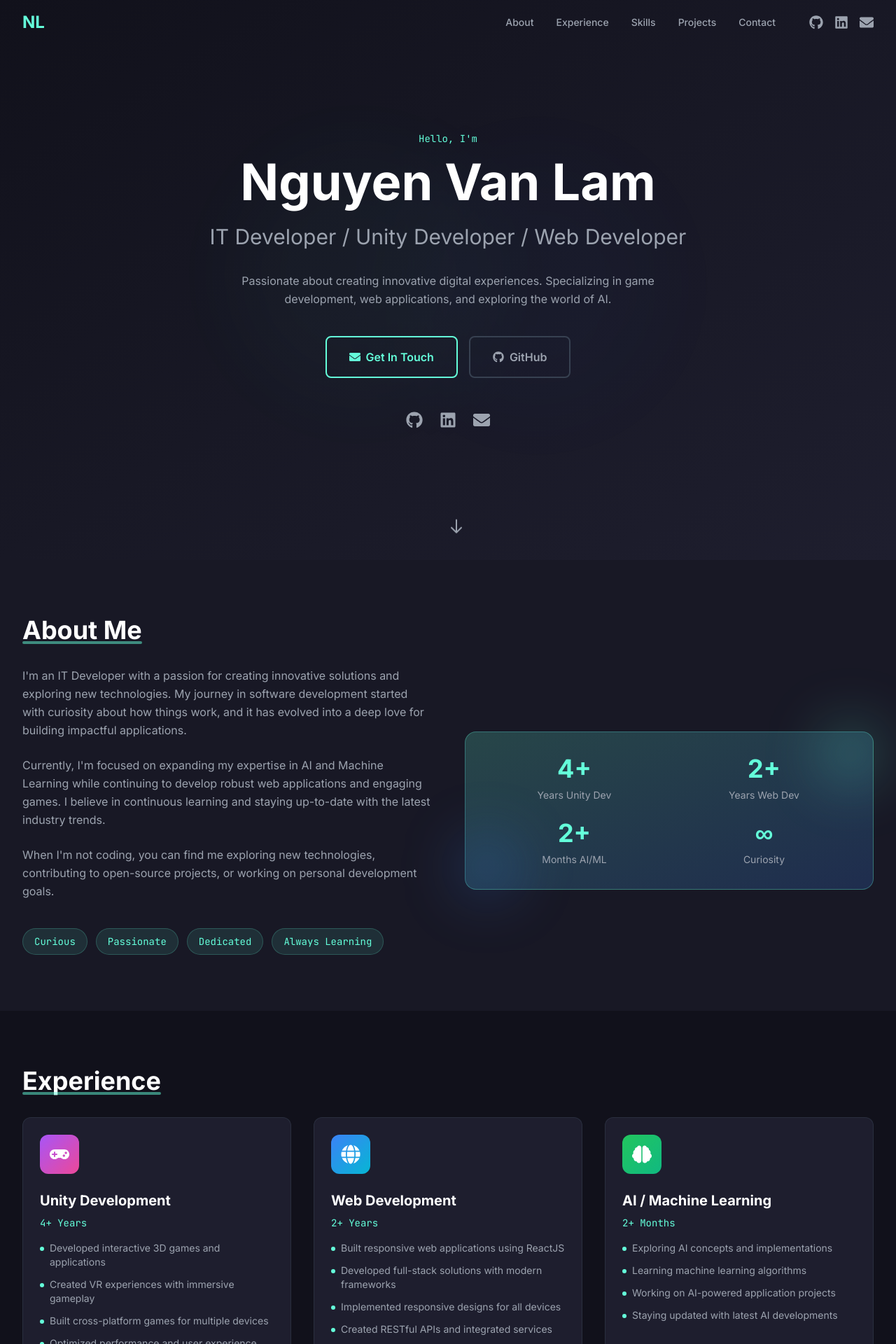
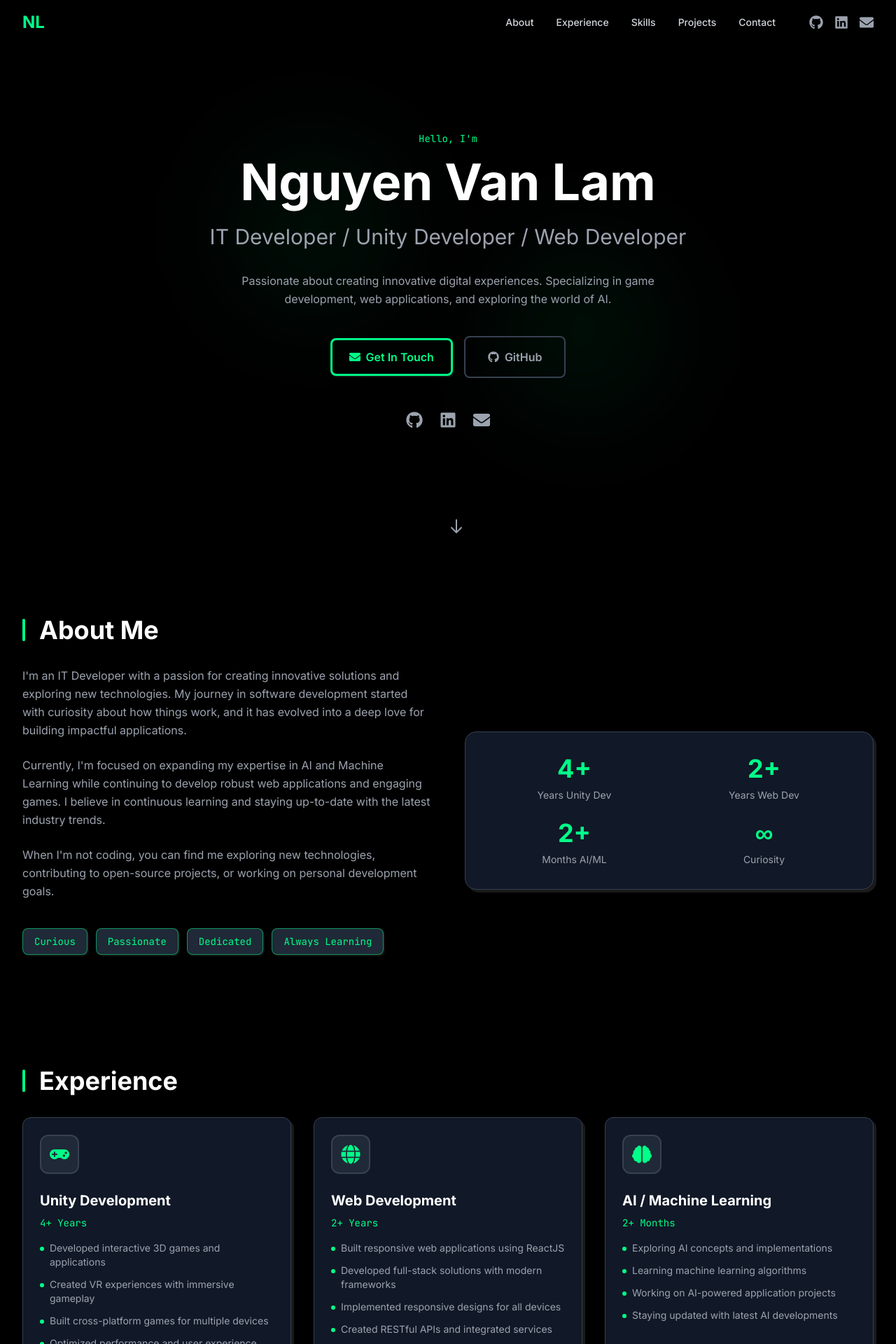
Before and after one commit to nguyenvanlamm/profile, a React (Vite) app: page / in a window 1280 px wide. Shown: the top 1920 px of the page at 70% size. Built offline with nearby package versions, Linux system fonts and the light colour scheme.

Commit message:
Update UI web

```diff
--- a/src/App.jsx
+++ b/src/App.jsx
@@ -9,7 +9,7 @@ import ScrollToTop from './components/ScrollToTop';
 
 function App() {
   return (
-    <div className="bg-dark-300 min-h-screen">
+    <div className="bg-black min-h-screen">
       <Navbar />
       <main>
         <Hero />
--- a/src/components/About.jsx
+++ b/src/components/About.jsx
@@ -1,6 +1,6 @@
 const About = () => {
   return (
-    <section id="about" className="py-20 bg-dark-200">
+    <section id="about" className="py-20 bg-black">
       <div className="max-w-7xl mx-auto px-4 sm:px-6 lg:px-8">
         <h2 className="section-title">About Me</h2>
 
@@ -22,23 +22,23 @@ const About = () => {
             </p>
 
             <div className="flex flex-wrap gap-3 pt-4">
-              <span className="px-4 py-2 bg-accent/10 text-accent rounded-full text-sm font-mono border border-accent/20">
+              <span className="skill-tag">
                 Curious
               </span>
-              <span className="px-4 py-2 bg-accent/10 text-accent rounded-full text-sm font-mono border border-accent/20">
+              <span className="skill-tag">
                 Passionate
               </span>
-              <span className="px-4 py-2 bg-accent/10 text-accent rounded-full text-sm font-mono border border-accent/20">
+              <span className="skill-tag">
                 Dedicated
               </span>
-              <span className="px-4 py-2 bg-accent/10 text-accent rounded-full text-sm font-mono border border-accent/20">
+              <span className="skill-tag">
                 Always Learning
               </span>
             </div>
           </div>
 
           <div className="relative">
-            <div className="bg-gradient-to-br from-accent/20 to-blue-500/20 rounded-2xl p-8 border border-accent/30">
+            <div className="bg-gray-900 rounded-2xl p-8 border border-gray-700 shadow-3d">
               <div className="grid grid-cols-2 gap-6">
                 <div className="text-center">
                   <div className="text-4xl font-bold text-accent mb-2">4+</div>
@@ -58,9 +58,6 @@ const About = () => {
                 </div>
               </div>
             </div>
-
-            <div className="absolute -top-4 -right-4 w-24 h-24 bg-accent/20 rounded-full blur-2xl" />
-            <div className="absolute -bottom-4 -left-4 w-24 h-24 bg-blue-500/20 rounded-full blur-2xl" />
           </div>
         </div>
       </div>
--- a/src/components/Experience.jsx
+++ b/src/components/Experience.jsx
@@ -11,7 +11,6 @@ const experiences = [
       'Built cross-platform games for multiple devices',
       'Optimized performance and user experience',
     ],
-    color: 'from-purple-500 to-pink-500',
   },
   {
     icon: FaGlobe,
@@ -23,7 +22,6 @@ const experiences = [
       'Implemented responsive designs for all devices',
       'Created RESTful APIs and integrated services',
     ],
-    color: 'from-blue-500 to-cyan-500',
   },
   {
     icon: FaBrain,
@@ -35,13 +33,12 @@ const experiences = [
       'Working on AI-powered application projects',
       'Staying updated with latest AI developments',
     ],
-    color: 'from-green-500 to-emerald-500',
   },
 ];
 
 const Experience = () => {
   return (
-    <section id="experience" className="py-20 bg-dark-300">
+    <section id="experience" className="py-20 bg-black">
       <div className="max-w-7xl mx-auto px-4 sm:px-6 lg:px-8">
         <h2 className="section-title">Experience</h2>
 
@@ -52,10 +49,10 @@ const Experience = () => {
               className="card group"
               style={{ animationDelay: `${index * 0.1}s` }}
             >
-              <div className={`w-14 h-14 rounded-xl bg-gradient-to-br ${exp.color}
+              <div className="w-14 h-14 rounded-xl bg-gray-800 border-2 border-gray-700
                               flex items-center justify-center mb-6
-                              group-hover:scale-110 transition-transform duration-300`}>
-                <exp.icon className="w-7 h-7 text-white" />
+                              group-hover:border-accent group-hover:-translate-y-1 transition-all duration-300">
+                <exp.icon className="w-7 h-7 text-accent" />
               </div>
 
               <h3 className="text-xl font-bold text-white mb-2">{exp.title}</h3>
--- a/src/components/Hero.jsx
+++ b/src/components/Hero.jsx
@@ -1,12 +1,11 @@
-import { FaGithub, FaLinkedin, FaEnvelope, FaDownload } from 'react-icons/fa';
+import { FaGithub, FaLinkedin, FaEnvelope } from 'react-icons/fa';
 
 const Hero = () => {
   return (
-    <section id="home" className="min-h-screen flex items-center justify-center relative overflow-hidden">
-      <div className="absolute inset-0 bg-gradient-to-br from-dark-300 via-dark-200 to-dark-100" />
-      <div className="absolute inset-0 opacity-30">
-        <div className="absolute top-1/4 left-1/4 w-96 h-96 bg-accent/10 rounded-full blur-3xl animate-pulse" />
-        <div className="absolute bottom-1/4 right-1/4 w-96 h-96 bg-blue-500/10 rounded-full blur-3xl animate-pulse delay-1000" />
+    <section id="home" className="min-h-screen flex items-center justify-center relative overflow-hidden bg-black">
+      <div className="absolute inset-0">
+        <div className="absolute top-1/4 left-1/4 w-64 h-64 bg-accent/5 rounded-full blur-3xl" />
+        <div className="absolute bottom-1/4 right-1/4 w-64 h-64 bg-accent/5 rounded-full blur-3xl" />
       </div>
 
       <div className="max-w-7xl mx-auto px-4 sm:px-6 lg:px-8 relative z-10">
@@ -28,13 +27,9 @@ const Hero = () => {
           <div className="flex flex-col sm:flex-row items-center justify-center gap-4 animate-slide-up-delayed">
             <a
               href="#contact"
-              className="relative px-8 py-4 bg-transparent text-accent font-semibold rounded-lg
-                       border-2 border-accent overflow-hidden group transition-all duration-300
-                       hover:text-dark-300 hover:shadow-[0_0_30px_rgba(100,255,218,0.4)]"
+              className="btn-outline"
             >
-              <span className="absolute inset-0 w-full h-full bg-accent transform -translate-x-full
-                             group-hover:translate-x-0 transition-transform duration-300 ease-out" />
-              <span className="relative flex items-center gap-2">
+              <span className="flex items-center gap-2">
                 <FaEnvelope className="w-4 h-4" />
                 Get In Touch
               </span>
--- a/src/components/Navbar.jsx
+++ b/src/components/Navbar.jsx
@@ -25,7 +25,7 @@ const Navbar = () => {
   return (
     <nav
       className={`fixed top-0 left-0 right-0 z-50 transition-all duration-300 ${
-        isScrolled ? 'bg-dark-300/95 backdrop-blur-sm shadow-lg' : 'bg-transparent'
+        isScrolled ? 'bg-gray-900/95 backdrop-blur-sm shadow-3d' : 'bg-transparent'
       }`}
     >
       <div className="max-w-7xl mx-auto px-4 sm:px-6 lg:px-8">
@@ -86,7 +86,7 @@ const Navbar = () => {
       </div>
 
       {isMobileMenuOpen && (
-        <div className="md:hidden bg-dark-200 border-t border-gray-700">
+        <div className="md:hidden bg-gray-800 border-t border-gray-700">
           <div className="px-4 py-4 space-y-3">
             {navItems.map((item) => (
               <a
--- a/src/index.css
+++ b/src/index.css
@@ -10,53 +10,63 @@
   }
 
   body {
-    @apply bg-dark-300 text-gray-100 antialiased;
+    @apply bg-black text-gray-100 antialiased;
   }
 }
 
 @layer components {
-  .section-title {
-    @apply text-3xl md:text-4xl font-bold text-white mb-8 relative inline-block;
+  .section-container {
+    @apply max-w-6xl mx-auto px-6 py-16 md:py-24;
   }
 
-  .section-title::after {
+  .section-title {
+    @apply text-3xl md:text-4xl font-bold text-white mb-8 relative inline-block pl-6;
+  }
+
+  .section-title::before {
     content: '';
-    @apply absolute bottom-0 left-0 w-full h-1 bg-accent/50 rounded-full;
+    @apply absolute left-0 top-1/2 -translate-y-1/2 w-1 h-8 bg-accent rounded-full;
   }
 
   .card {
-    @apply bg-dark-100 rounded-xl p-6 border border-gray-700/50
-           hover:border-accent/50 transition-all duration-300
-           hover:shadow-lg hover:shadow-accent/10;
+    @apply bg-gray-900 rounded-xl p-6 border border-gray-700
+           shadow-3d hover:shadow-3d-hover hover:-translate-y-1
+           transition-all duration-300;
   }
 
   .btn-primary {
-    @apply px-6 py-3 bg-accent text-dark-300 font-semibold rounded-lg
-           hover:bg-white transition-all duration-300
-           hover:shadow-lg hover:shadow-accent/25;
+    @apply px-6 py-3 bg-white text-black font-semibold rounded-lg
+           border-2 border-white shadow-3d-sm hover:shadow-3d-sm-hover
+           hover:-translate-y-0.5 transition-all duration-300;
   }
 
   .btn-outline {
-    @apply px-6 py-3 border-2 border-accent text-accent font-semibold rounded-lg
-           hover:bg-accent hover:text-dark-300 transition-all duration-300;
+    @apply px-6 py-3 border-3 border-accent text-accent font-semibold rounded-lg
+           hover:bg-accent hover:text-black
+           shadow-3d-sm hover:shadow-3d-hover transition-all duration-300;
   }
 
   .skill-tag {
-    @apply px-4 py-2 bg-dark-200 text-accent rounded-full
-           border border-accent/30 text-sm font-mono
-           hover:border-accent hover:bg-accent/10 transition-all duration-300;
+    @apply px-4 py-2 bg-gray-800 text-accent rounded-lg
+           border border-accent/50 text-sm font-mono
+           hover:bg-accent hover:text-black hover:border-accent
+           shadow-3d-sm hover:shadow-3d-hover transition-all duration-300;
   }
 
   .nav-link {
-    @apply text-gray-400 hover:text-accent transition-colors duration-300
+    @apply text-gray-300 hover:text-accent transition-colors duration-300
            relative after:content-[''] after:absolute after:left-0 after:bottom-0
            after:w-0 after:h-0.5 after:bg-accent after:transition-all after:duration-300
            hover:after:w-full;
+  }
+
+  .divider {
+    @apply h-px bg-gradient-to-r from-transparent via-gray-700 to-transparent my-8;
   }
 }
 
 @layer utilities {
   .text-gradient {
-    @apply bg-gradient-to-r from-accent to-blue-400 bg-clip-text text-transparent;
+    @apply bg-gradient-to-r from-accent to-white bg-clip-text text-transparent;
   }
 }
--- a/tailwind.config.js
+++ b/tailwind.config.js
@@ -7,28 +7,39 @@ export default {
   theme: {
     extend: {
       colors: {
-        primary: {
-          50: '#f0f9ff',
-          100: '#e0f2fe',
-          200: '#bae6fd',
-          300: '#7dd3fc',
-          400: '#38bdf8',
-          500: '#0ea5e9',
-          600: '#0284c7',
-          700: '#0369a1',
-          800: '#075985',
-          900: '#0c4a6e',
+        black: '#000000',
+        white: '#ffffff',
+        gray: {
+          50: '#f9fafb',
+          100: '#f3f4f6',
+          200: '#e5e7eb',
+          300: '#d1d5db',
+          400: '#9ca3af',
+          500: '#6b7280',
+          600: '#4b5563',
+          700: '#374151',
+          800: '#1f2937',
+          900: '#111827',
         },
-        dark: {
-          100: '#1e1e2e',
-          200: '#181825',
-          300: '#11111b',
+        accent: '#00ff88',
+        status: {
+          danger: '#ff4444',
+          info: '#0066ff',
+          warning: '#ffaa00',
         },
-        accent: '#64ffda',
       },
       fontFamily: {
         sans: ['Inter', 'system-ui', 'sans-serif'],
         mono: ['JetBrains Mono', 'monospace'],
+      },
+      boxShadow: {
+        '3d': '4px 4px 0px 0px rgba(255, 255, 255, 0.1)',
+        '3d-hover': '6px 6px 0px 0px rgba(255, 255, 255, 0.15)',
+        '3d-sm': '2px 2px 0px 0px rgba(255, 255, 255, 0.08)',
+        '3d-sm-hover': '4px 4px 0px 0px rgba(255, 255, 255, 0.12)',
+      },
+      borderWidth: {
+        '3': '3px',
       },
       animation: {
         'fade-in': 'fadeIn 0.5s ease-out forwards',
```
Also changed, not shown: src/components/Contact.jsx (+15 -15 lines), src/components/Projects.jsx (+8 -8 lines), src/components/Skills.jsx (+4 -4 lines).
